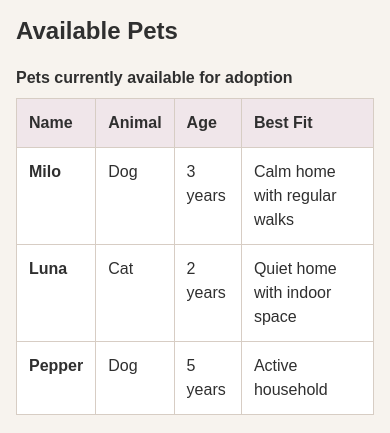
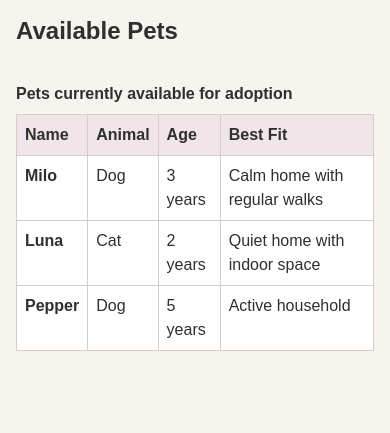
Before and after one commit to adgerold-creator/Final_Capstone, a plain HTML site: page pets.html in a window 390 px wide. Shown: the part 411-844 px from the top of the page. Drawn offline with Linux system fonts and the light colour scheme.

Commit message:
Fixed narrow table overflow

```diff
--- a/pets.html
+++ b/pets.html
@@ -27,7 +27,7 @@
             adoption status.</p>
         <section aria-labelledby="available-pets-heading">
             <h2 id="available-pets-heading">Available Pets</h2>
-
+            <div class="table-scroll" tabindex="0" aria-label="Available pets table">
                 <table class="pets-table">
                     <caption>Pets currently available for adoption</caption>
                     <thead>
@@ -59,6 +59,7 @@
                         </tr>
                     </tbody>
                 </table>
+            </div>
         </section>
     </main>
 
--- a/styles.css
+++ b/styles.css
@@ -160,7 +160,17 @@ h2 {
 .pets-table tbody th {
     font-weight: 700;
 }
+.table-scroll {
+  max-width: 100%;
+  overflow-x: auto;
+}
 
+@media (max-width: 40rem) {
+  .pets-table th,
+  .pets-table td {
+    padding: .5rem;
+  }
+}
 /* Adoption form */
 .adoption-form {
     display: grid;
```
Lines whose indentation alone changed are shown as unchanged.
